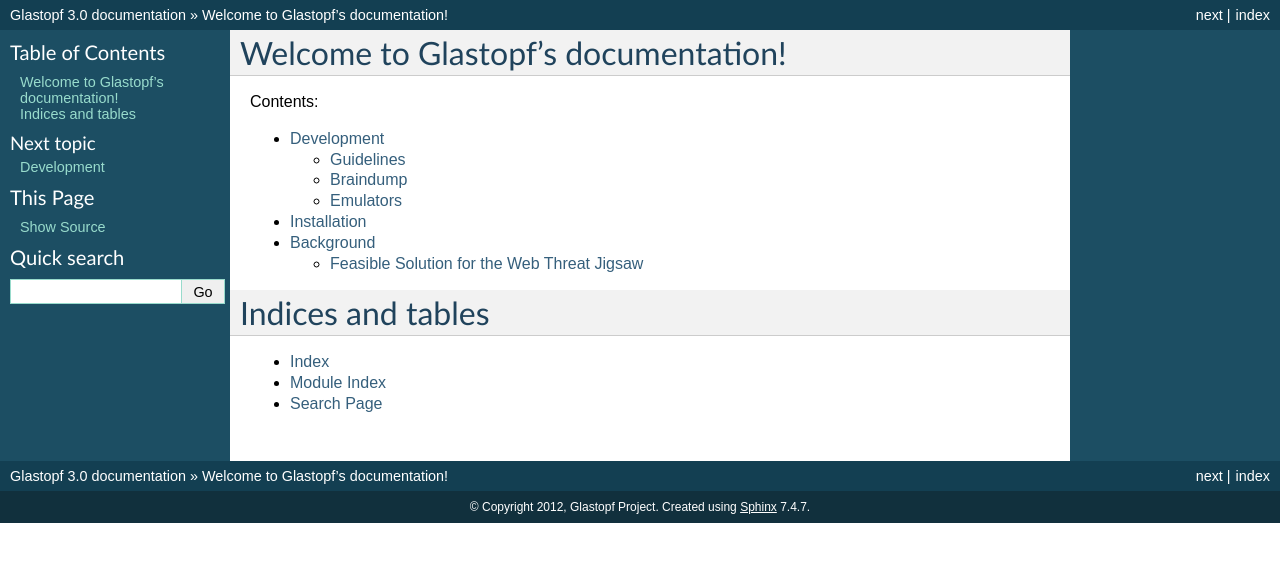
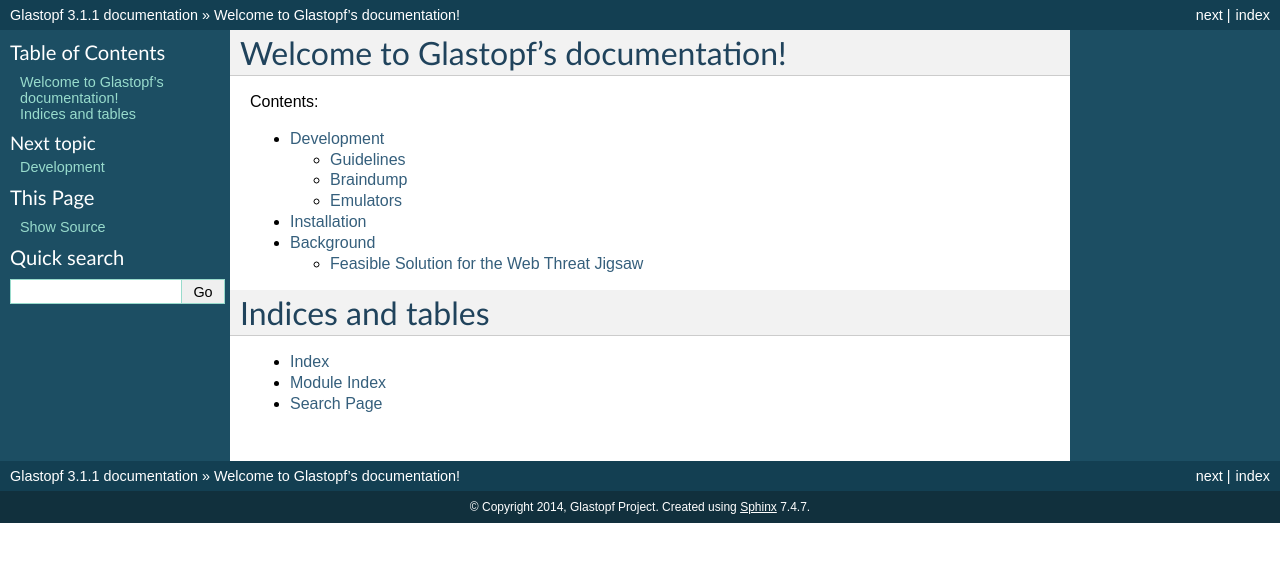
Before and after one commit to mushorg/glastopf, a Sphinx documentation site: the page built from docs/source/index.rst, in a window 1280 px wide. Shown: the top 562 px of the page. Built offline with Sphinx 7.4.7, drawn with Linux system fonts in a browser that asks for light colours; formulas are drawn with MathJax 3; pages that are not in the unit, such as notebooks, are missing from menus.

Commit message:
documentation release process updates

```diff
--- a/docs/source/conf.py
+++ b/docs/source/conf.py
@@ -12,6 +12,8 @@
 # serve to show the default.
 
 import sys, os
+sys.path.append(os.path.join(os.path.dirname(__file__)))
+import glastopf_version
 
 # If extensions (or modules to document with autodoc) are in another directory,
 # add these directories to sys.path here. If the directory is relative to the
@@ -41,16 +43,16 @@
 
 # General information about the project.
 project = u'Glastopf'
-copyright = u'2012, Glastopf Project'
+copyright = u'2014, Glastopf Project'
 
 # The version info for the project you're documenting, acts as replacement for
 # |version| and |release|, also used in various other places throughout the
 # built documents.
 #
 # The short X.Y version.
-version = '3.0'
+version = glastopf_version.__version__
 # The full version, including alpha/beta/rc tags.
-release = '3.0'
+release = glastopf_version.__version__
 
 # The language for content autogenerated by Sphinx. Refer to documentation
 # for a list of supported languages.
@@ -248,7 +250,7 @@
 epub_title = u'Glastopf'
 epub_author = u'Glastopf Project'
 epub_publisher = u'Glastopf Project'
-epub_copyright = u'2012, Glastopf Project'
+epub_copyright = u'2014, Glastopf Project'
 
 # The language of the text. It defaults to the language option
 # or en if the language is not set.
--- /dev/null
+++ b/docs/source/glastopf_version.py
@@ -0,0 +1 @@
+__version__ = '3.1.1'
```
Also changed, not shown: 1 other file.
